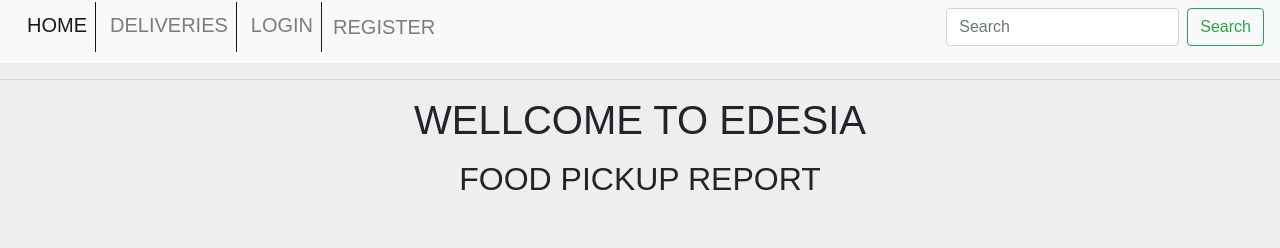
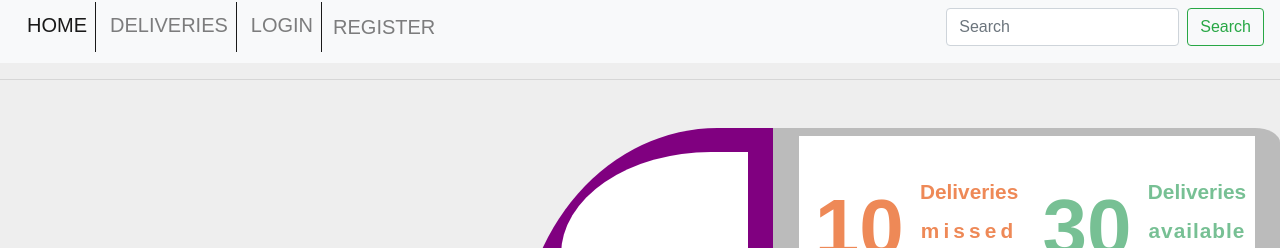
Before and after one commit to abdulkadiret/edesia, a React (Create React App) app in the folder client/: page / in a window 1280 px wide. Shown: the part 117-365 px from the top of the page. Built offline with nearby package versions, Linux system fonts and the light colour scheme; no server answers; a web font is replaced by a local one.

Commit message:
remove app title

```diff
--- a/client/src/containers/Home/Home.js
+++ b/client/src/containers/Home/Home.js
@@ -21,9 +21,7 @@ class Home extends Component {
     const { deliveriesList } = this.state;
     return (
       <div className="App">
-        <h1 className="App-title">WELLCOME TO EDESIA</h1>
         <p className="App-intro" />
-        <h2>FOOD PICKUP REPORT </h2>
         <Track info-number="number" />
         <br />
         <div className="App">
```
